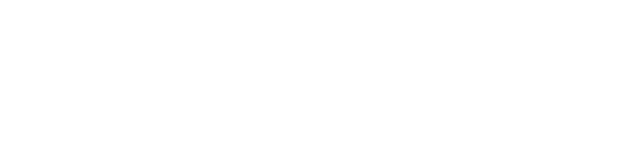
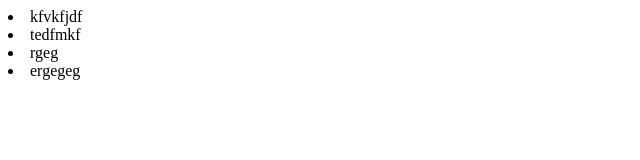
Before and after one commit to UuCc-13/WhataWonderfulDay, a plain HTML site: page index.html in a window 1280 px wide. Shown: the whole page, without its empty margins (0-640 px from the left). Drawn offline with Linux system fonts and the light colour scheme.

Commit message:
added a list

```diff
--- a/index.html
+++ b/index.html
@@ -5,5 +5,10 @@
     <meta name="viewport" content="width=device-width, initial-scale=1.0" />
     <title>What A wonderful day</title>
   </head>
-  <body></body>
+  <body>
+    <li>kfvkfjdf</li>
+    <li>tedfmkf</li>
+    <li>rgeg</li>
+    <li>ergegeg</li>
+  </body>
 </html>
```
